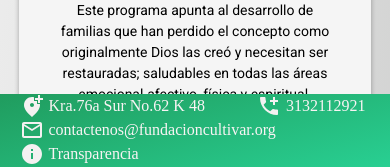
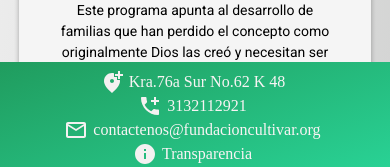
Before and after one commit to nelda-perez/fundacioncultipva-t, a React (Vite) app: page / in a window 390 px wide. Shown: the part 643-810 px from the top of the page. Built offline with nearby package versions, Linux system fonts and the light colour scheme.

Commit message:
Agregado el responsive al footer

```diff
--- a/index.html
+++ b/index.html
@@ -1,5 +1,5 @@
 <!DOCTYPE html>
-<html lang="en">
+<html lang="es">
   <head>
     <meta charset="UTF-8" />
     <link rel="icon" type="image/svg+xml" href="/src/assets/logo.png" />
--- a/src/App.css
+++ b/src/App.css
@@ -37,3 +37,29 @@
   padding-top: 75px;
   margin-bottom: 50px;
 }
+
+@media only screen and (max-width: 904px) {
+
+  main {
+    margin-bottom: 65px;
+  }
+}
+
+@media only screen and (max-width: 765px) {
+
+  main {
+    margin-bottom: 85px;
+  }
+}
+
+@media only screen and (max-width: 650px) {
+
+  main {
+    margin-bottom: 135px;
+  }
+
+  .container-link {
+    flex-direction: column;
+    align-items: center;
+  }
+}
--- a/src/components/Footer/footer.css
+++ b/src/components/Footer/footer.css
@@ -4,13 +4,13 @@
   justify-content: center;
   align-items: center;
   flex-wrap: wrap;
-  margin-top: 15px;
   position: fixed;
   bottom: 0;
   width: 100%;
 }
 
 .container-link {
+    margin-top: 0.5rem;
     width: 75%;
     justify-content: space-between;
     text-align: center;
```
